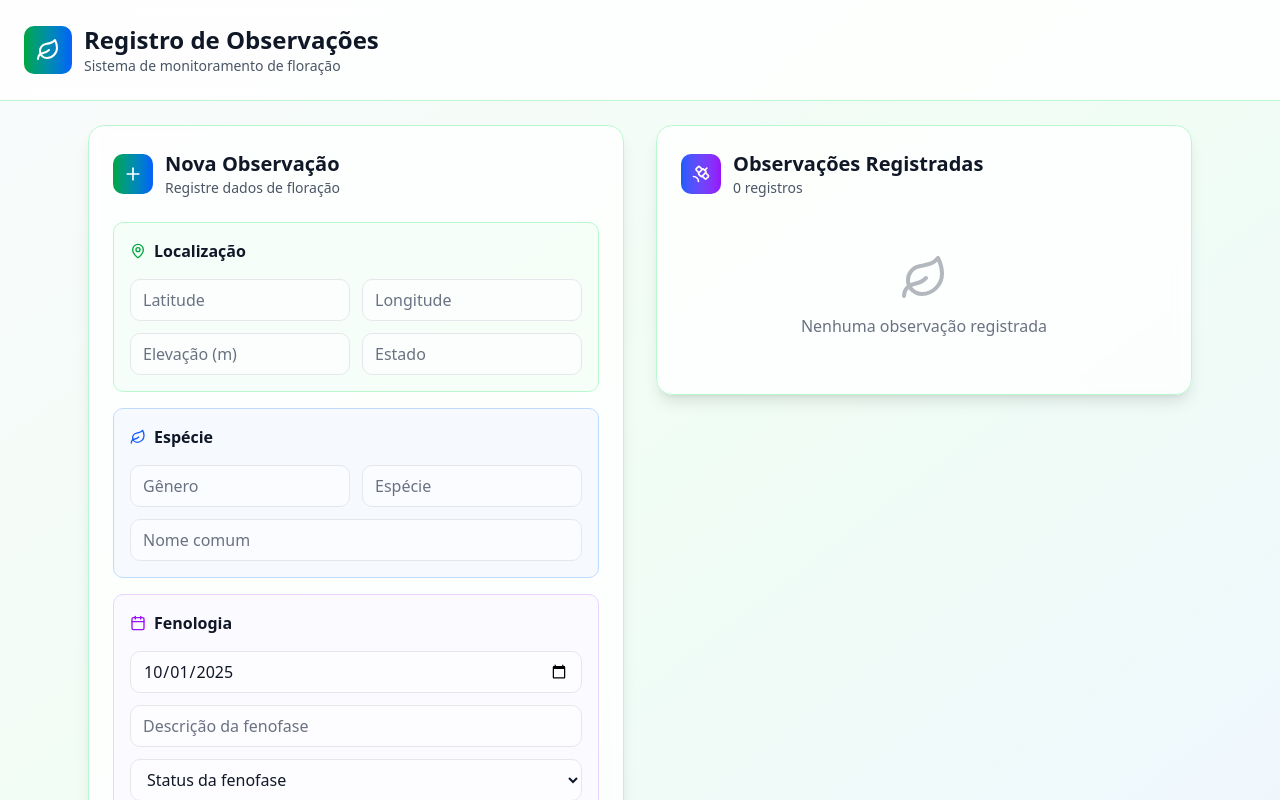
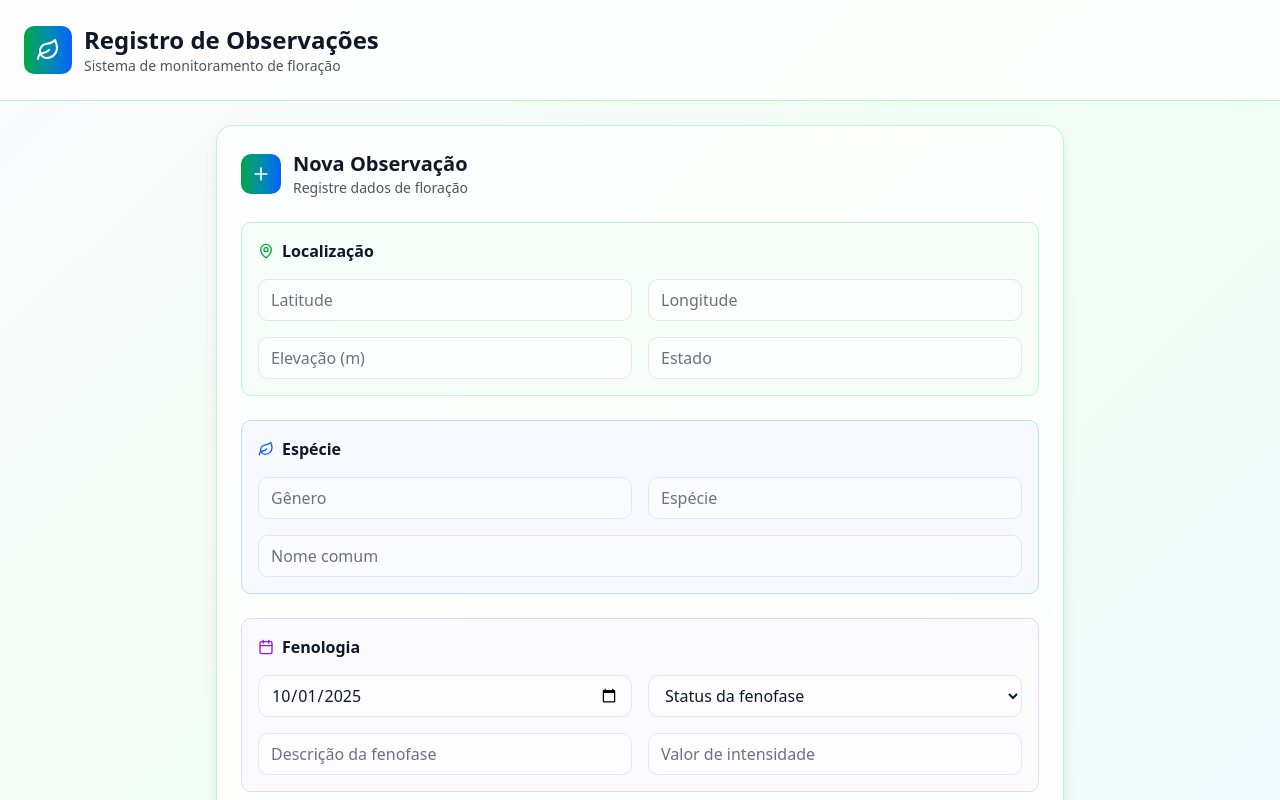
Before and after one commit to usGuri-Dufutti/usGuri_Dufutti-frontend, a React (Vite) app: page /register-plant in a window 1280 px wide. Shown: the top 800 px of the page. Built offline with nearby package versions, Linux system fonts and the light colour scheme.

Commit message:
fix ui register page

```diff
--- a/src/pages/RegisterPage.tsx
+++ b/src/pages/RegisterPage.tsx
@@ -62,7 +62,11 @@ export default function RegisterPage() {
 
   const handleSubmit = (e: React.FormEvent) => {
     e.preventDefault()
-    setObservations(prev => [...prev, formData])
+    const newObservation = {
+      ...formData,
+      observation_id: `OBS-${Date.now()}`
+    }
+    setObservations(prev => [...prev, newObservation])
     setFormData({
       observation_id: "",
       update_datetime: new Date().toISOString().split('T')[0],
@@ -95,6 +99,10 @@ export default function RegisterPage() {
     }))
   }
 
+  const removeObservation = (observationId: string) => {
+    setObservations(prev => prev.filter(obs => obs.observation_id !== observationId))
+  }
+
   return (
     <div className="min-h-screen bg-gradient-to-br from-gray-50 via-green-50 to-blue-50 dark:from-gray-900 dark:via-green-900/10 dark:to-blue-900/10">
       {/* Header */}
@@ -110,10 +118,8 @@ export default function RegisterPage() {
         </div>
       </header>
 
-      <div className="max-w-6xl mx-auto p-6">
-        <div className="grid grid-cols-1 lg:grid-cols-2 gap-8">
-          {/* Formulário */}
-          <div className="space-y-6">
+      <div className="max-w-4xl mx-auto p-6 space-y-8">
+        {/* Formulário no Topo */}
         <div className="bg-white/80 dark:bg-gray-900/80 backdrop-blur-sm rounded-2xl border border-green-200 dark:border-green-800 p-6 shadow-lg">
           <div className="flex items-center gap-3 mb-6">
             <div className="w-10 h-10 bg-gradient-to-r from-green-600 to-blue-600 rounded-lg flex items-center justify-center">
@@ -125,14 +131,14 @@ export default function RegisterPage() {
             </div>
           </div>
 
-              <form onSubmit={handleSubmit} className="space-y-4">
+          <form onSubmit={handleSubmit} className="space-y-6">
             {/* Localização */}
             <div className="space-y-4 p-4 rounded-lg bg-green-50/50 dark:bg-green-900/20 border border-green-200 dark:border-green-800">
               <div className="flex items-center gap-2">
                 <MapPin className="w-4 h-4 text-green-600 dark:text-green-400" />
                 <h3 className="font-semibold text-gray-900 dark:text-white">Localização</h3>
               </div>
-                  <div className="grid grid-cols-2 gap-3">
+              <div className="grid grid-cols-1 md:grid-cols-2 gap-4">
                 <input
                   type="text"
                   name="latitude"
@@ -174,7 +180,7 @@ export default function RegisterPage() {
                 <Leaf className="w-4 h-4 text-blue-600 dark:text-blue-400" />
                 <h3 className="font-semibold text-gray-900 dark:text-white">Espécie</h3>
               </div>
-                  <div className="grid grid-cols-2 gap-3">
+              <div className="grid grid-cols-1 md:grid-cols-2 gap-4">
                 <input
                   type="text"
                   name="genus"
@@ -197,7 +203,7 @@ export default function RegisterPage() {
                   value={formData.common_name}
                   onChange={handleChange}
                   placeholder="Nome comum"
-                      className="col-span-2 px-3 py-2 bg-white/50 dark:bg-gray-800/50 border border-gray-200 dark:border-gray-700 rounded-lg text-gray-900 dark:text-white placeholder-gray-500 dark:placeholder-gray-400 focus:outline-none focus:ring-2 focus:ring-green-500/20 transition-all duration-200"
+                  className="md:col-span-2 px-3 py-2 bg-white/50 dark:bg-gray-800/50 border border-gray-200 dark:border-gray-700 rounded-lg text-gray-900 dark:text-white placeholder-gray-500 dark:placeholder-gray-400 focus:outline-none focus:ring-2 focus:ring-green-500/20 transition-all duration-200"
                 />
               </div>
             </div>
@@ -208,27 +214,19 @@ export default function RegisterPage() {
                 <Calendar className="w-4 h-4 text-purple-600 dark:text-purple-400" />
                 <h3 className="font-semibold text-gray-900 dark:text-white">Fenologia</h3>
               </div>
-                  <div className="space-y-3">
+              <div className="grid grid-cols-1 md:grid-cols-2 gap-4">
                 <input
                   type="date"
                   name="observation_date"
                   value={formData.observation_date}
                   onChange={handleChange}
-                      className="w-full px-3 py-2 bg-white/50 dark:bg-gray-800/50 border border-gray-200 dark:border-gray-700 rounded-lg text-gray-900 dark:text-white focus:outline-none focus:ring-2 focus:ring-green-500/20 transition-all duration-200"
-                    />
-                    <input
-                      type="text"
-                      name="phenophase_description"
-                      value={formData.phenophase_description}
-                      onChange={handleChange}
-                      placeholder="Descrição da fenofase"
-                      className="w-full px-3 py-2 bg-white/50 dark:bg-gray-800/50 border border-gray-200 dark:border-gray-700 rounded-lg text-gray-900 dark:text-white placeholder-gray-500 dark:placeholder-gray-400 focus:outline-none focus:ring-2 focus:ring-green-500/20 transition-all duration-200"
+                  className="px-3 py-2 bg-white/50 dark:bg-gray-800/50 border border-gray-200 dark:border-gray-700 rounded-lg text-gray-900 dark:text-white focus:outline-none focus:ring-2 focus:ring-green-500/20 transition-all duration-200"
                 />
                 <select
                   name="phenophase_status"
                   value={formData.phenophase_status}
                   onChange={handleChange}
-                      className="w-full px-3 py-2 bg-white/50 dark:bg-gray-800/50 border border-gray-200 dark:border-gray-700 rounded-lg text-gray-900 dark:text-white focus:outline-none focus:ring-2 focus:ring-green-500/20 transition-all duration-200"
+                  className="px-3 py-2 bg-white/50 dark:bg-gray-800/50 border border-gray-200 dark:border-gray-700 rounded-lg text-gray-900 dark:text-white focus:outline-none focus:ring-2 focus:ring-green-500/20 transition-all duration-200"
                 >
                   <option value="">Status da fenofase</option>
                   <option value="1">Ativa</option>
@@ -236,11 +234,19 @@ export default function RegisterPage() {
                 </select>
                 <input
                   type="text"
+                  name="phenophase_description"
+                  value={formData.phenophase_description}
+                  onChange={handleChange}
+                  placeholder="Descrição da fenofase"
+                  className="px-3 py-2 bg-white/50 dark:bg-gray-800/50 border border-gray-200 dark:border-gray-700 rounded-lg text-gray-900 dark:text-white placeholder-gray-500 dark:placeholder-gray-400 focus:outline-none focus:ring-2 focus:ring-green-500/20 transition-all duration-200"
+                />
+                <input
+                  type="text"
                   name="intensity_value"
                   value={formData.intensity_value}
                   onChange={handleChange}
                   placeholder="Valor de intensidade"
-                      className="w-full px-3 py-2 bg-white/50 dark:bg-gray-800/50 border border-gray-200 dark:border-gray-700 rounded-lg text-gray-900 dark:text-white placeholder-gray-500 dark:placeholder-gray-400 focus:outline-none focus:ring-2 focus:ring-green-500/20 transition-all duration-200"
+                  className="px-3 py-2 bg-white/50 dark:bg-gray-800/50 border border-gray-200 dark:border-gray-700 rounded-lg text-gray-900 dark:text-white placeholder-gray-500 dark:placeholder-gray-400 focus:outline-none focus:ring-2 focus:ring-green-500/20 transition-all duration-200"
                 />
               </div>
             </div>
@@ -254,10 +260,8 @@ export default function RegisterPage() {
             </button>
           </form>
         </div>
-          </div>
 
-          {/* Lista de Observações */}
-          <div className="space-y-6">
+        {/* Lista de Observações - Aparece ao rolar para baixo */}
         <div className="bg-white/80 dark:bg-gray-900/80 backdrop-blur-sm rounded-2xl border border-green-200 dark:border-green-800 p-6 shadow-lg">
           <div className="flex items-center gap-3 mb-6">
             <div className="w-10 h-10 bg-gradient-to-r from-blue-600 to-purple-600 rounded-lg flex items-center justify-center">
@@ -274,25 +278,49 @@ export default function RegisterPage() {
               <div className="text-center py-8 text-gray-500 dark:text-gray-400">
                 <Leaf className="w-12 h-12 mx-auto mb-3 opacity-50" />
                 <p>Nenhuma observação registrada</p>
+                <p className="text-sm mt-2">As observações aparecerão aqui após o registro</p>
               </div>
             ) : (
-                  observations.map((obs, index) => (
-                    <div key={index} className="p-4 rounded-lg bg-gray-50/50 dark:bg-gray-800/50 border border-gray-200 dark:border-gray-700">
-                      <div className="flex items-start justify-between mb-2">
-                        <div>
-                          <h3 className="font-semibold text-gray-900 dark:text-white">
+              observations.map((obs) => (
+                <div key={obs.observation_id} className="p-4 rounded-lg bg-gray-50/50 dark:bg-gray-800/50 border border-gray-200 dark:border-gray-700 group hover:border-green-300 dark:hover:border-green-700 transition-all duration-200">
+                  <div className="flex items-start justify-between mb-3">
+                    <div className="flex-1 min-w-0">
+                      <h3 className="font-semibold text-gray-900 dark:text-white truncate">
                         {obs.genus} {obs.species}
                       </h3>
-                          <p className="text-sm text-gray-600 dark:text-gray-400">{obs.common_name}</p>
+                      <p className="text-sm text-gray-600 dark:text-gray-400 mt-1">
+                        {obs.common_name || "Sem nome comum"}
+                      </p>
                     </div>
-                        <span className="px-2 py-1 bg-green-100 text-green-800 dark:bg-green-900 dark:text-green-200 text-xs rounded-full">
+                    <div className="flex items-center gap-2 ml-3">
+                      <span className={`px-2 py-1 text-xs rounded-full ${
+                        obs.phenophase_status === "1"
+                          ? "bg-green-100 text-green-800 dark:bg-green-900 dark:text-green-200"
+                          : "bg-gray-100 text-gray-800 dark:bg-gray-900 dark:text-gray-200"
+                      }`}>
                         {obs.phenophase_status === "1" ? "Ativa" : "Inativa"}
                       </span>
+                      <button
+                        onClick={() => removeObservation(obs.observation_id)}
+                        className="opacity-0 group-hover:opacity-100 p-1 hover:bg-red-100 dark:hover:bg-red-900 rounded transition-all duration-200"
+                      >
+                        <X className="w-4 h-4 text-red-500" />
+                      </button>
                     </div>
-                      <div className="grid grid-cols-2 gap-2 text-xs text-gray-600 dark:text-gray-400">
-                        <div>Data: {obs.observation_date}</div>
-                        <div>Local: {obs.latitude}, {obs.longitude}</div>
-                        <div className="col-span-2">Fenofase: {obs.phenophase_description}</div>
+                  </div>
+                  <div className="grid grid-cols-2 gap-3 text-xs text-gray-600 dark:text-gray-400">
+                    <div>
+                      <span className="font-medium">Data:</span> {obs.observation_date}
+                    </div>
+                    <div>
+                      <span className="font-medium">Local:</span> {obs.latitude}, {obs.longitude}
+                    </div>
+                    <div className="col-span-2">
+                      <span className="font-medium">Fenofase:</span> {obs.phenophase_description || "Não informada"}
+                    </div>
+                    <div className="col-span-2">
+                      <span className="font-medium">Intensidade:</span> {obs.intensity_value || "Não informada"}
+                    </div>
                   </div>
                 </div>
               ))
@@ -301,7 +329,5 @@ export default function RegisterPage() {
         </div>
       </div>
     </div>
-      </div>
-    </div>
   )
 }
```
Lines whose indentation alone changed are shown as unchanged.
